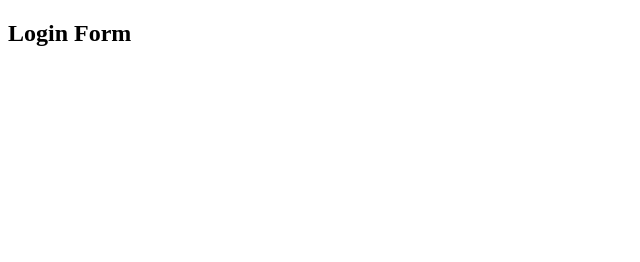
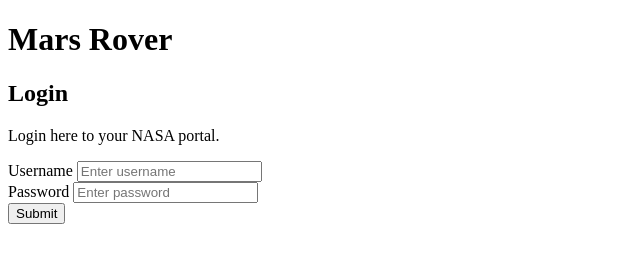
Before and after one commit to abbigrundy/nasa-project, a website: page frontend/login.html in a window 1280 px wide. Shown: the whole page, without its empty margins (0-640 px from the left). Drawn offline with Linux system fonts and the light colour scheme.

Commit message:
new endpoint for login and form created

```diff
--- a/frontend/login.html
+++ b/frontend/login.html
@@ -1,13 +1,26 @@
+
 <!DOCTYPE html>
 <html>
- <head></head>
-<body>
-  <section id="login section">
-    <h1> Login Form</h1>
-
-
-
-  </section>
-</body>
-
+    <head>
+        <meta charset="utf-8">
+        <title>Mars Rover Login</title>
+    </head>
+    <body>
+        <h1>Mars Rover</h1>
+        <h2>Login</h2>
+        <p>Login here to your NASA portal.</p>
+        <form class="login" action="/authenticate" method="POST">
+            <section class="form-input">
+                <label for="username">Username</label>
+                <input type="text" placeholder="Enter username" name="username">
+            </section>
+            <section class="form-input">
+                <label for="password">Password</label>
+                <input type="password" placeholder="Enter password" name="password">
+            </section>
+            <button type="submit">
+                Submit
+            </button>
+        </form>
+    </body>
 </html>
```
Also changed, not shown: routes.js (+3 -4 lines).
